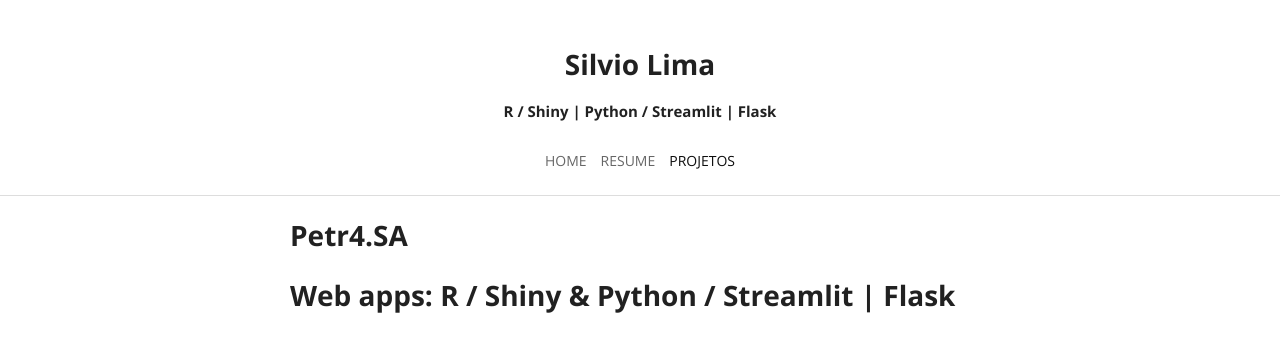
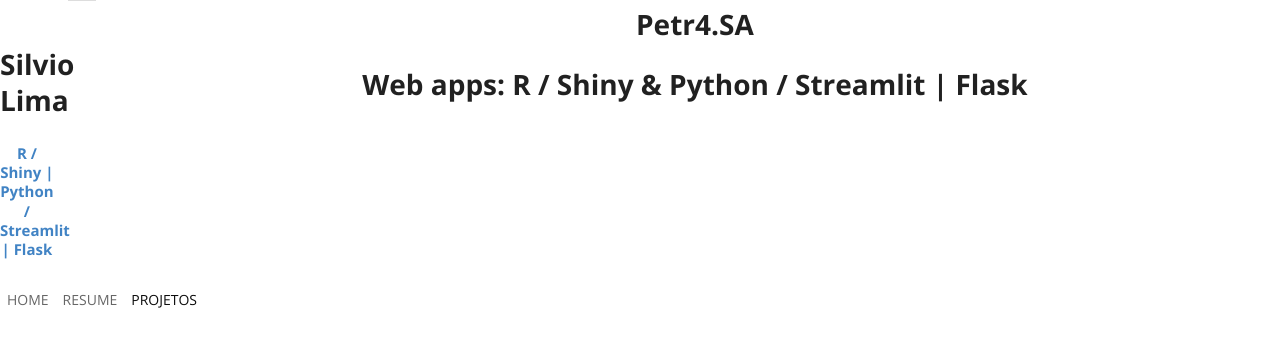
Before and after one commit to silviolima07/silviolima07_bkp.github.io, a Jekyll site: the page built from projects/petr.md, in a window 1280 px wide. Shown: the top 352 px of the page. Built offline with Jekyll 4.4.1, drawn with Linux system fonts in a browser that asks for light colours.

Commit message:
Subtitulo

```diff
--- a/_includes/menubar.html
+++ b/_includes/menubar.html
@@ -10,13 +10,14 @@
       <div style="margin-top: 50px" class="row">
         <a href="{{ site.baseurl }}/">
           <h1 class="ui header">Silvio Lima</h1>
+          <h4>R / Shiny | Python / Streamlit | Flask</h4>
         </a>
-      </div>
-      <div style="margin-top: 20px" class="ui text container">
-        <!--<h4>{{ page.title }}</h4>-->
-        <h4>R / Shiny | Python / Streamlit | Flask</h4>
+      <!--</div>-->
+      <!-- <div style="margin-top: 20px" class="ui text container">
+        <<h4>{{ page.title }}</h4>-->
+        <!--<h4>R / Shiny | Python / Streamlit | Flask</h4>-->
         <!--{{ content }}-->
-      </div>
+      <!--</div> -->
       <div style="margin-top: 20px" class="row">
         <div class="ui compact stackable text menu">
           <a href="{{ site.baseurl }}/" class="item">HOME</a>
```
